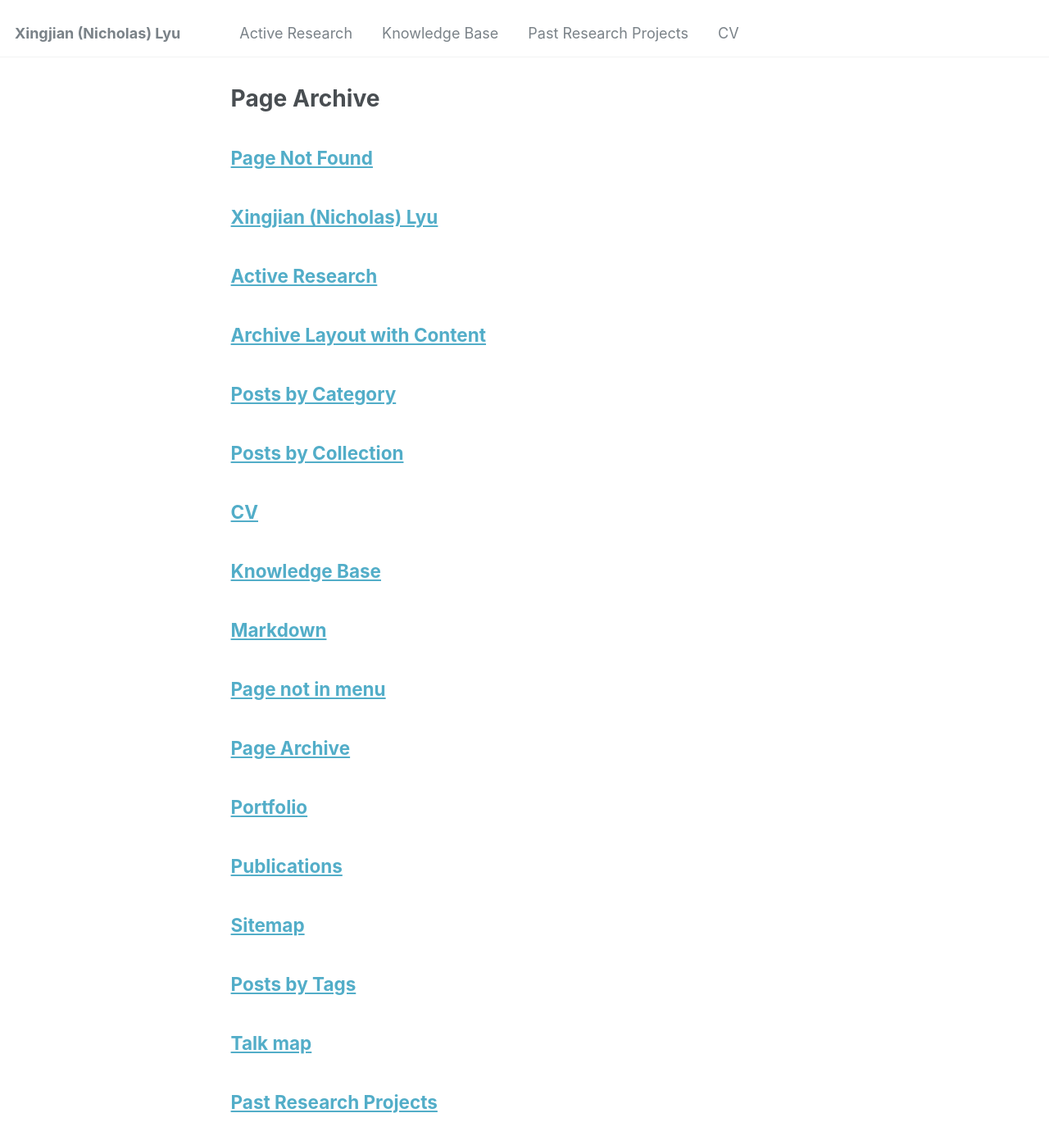
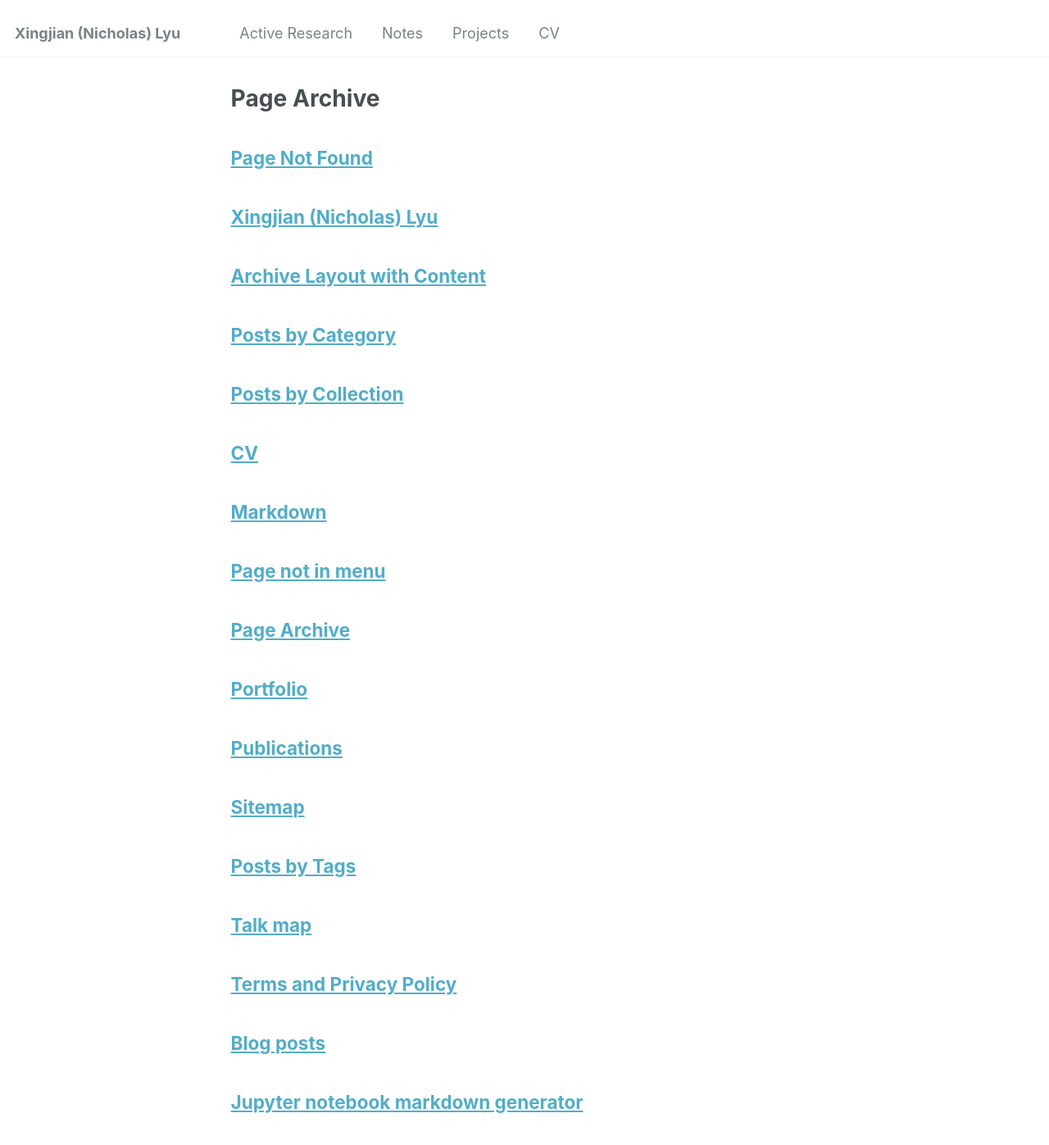
Before and after one commit to nlyu1/nlyu1.github.io, a Jekyll site: the page built from _pages/page-archive.html, in a window 1280 px wide and 1400 px high. Shown: the top 1397 px of the window at 82% size. Built offline with Jekyll 4.4.1, drawn with Linux system fonts in a browser that asks for light colours.

Commit message:
update navigation

```diff
--- a/_data/navigation.yml
+++ b/_data/navigation.yml
@@ -6,13 +6,13 @@
 
 main:
   - title: "Active Research" # under the collection "publications"
-    url: /active-research/
+    url: /research/
 
-  - title: "Knowledge Base" # under the collection "talks"
-    url: /knowledge-base/
+  - title: "Notes" # under the collection "talks"
+    url: /Notes/
 
-  - title: "Past Research Projects" # under the collection "teachings"
-    url: /past-research/
+  - title: "Projects" # under the collection "teachings"
+    url: /projects/
 
   # - title: "Portfolio"
   #  url: /portfolio/
```
Also changed, not shown: _pages/active-research.html (deleted, +0 -33 lines), _pages/knowledge-base.html (deleted, +0 -16 lines), _pages/teaching.html (deleted, +0 -12 lines).
